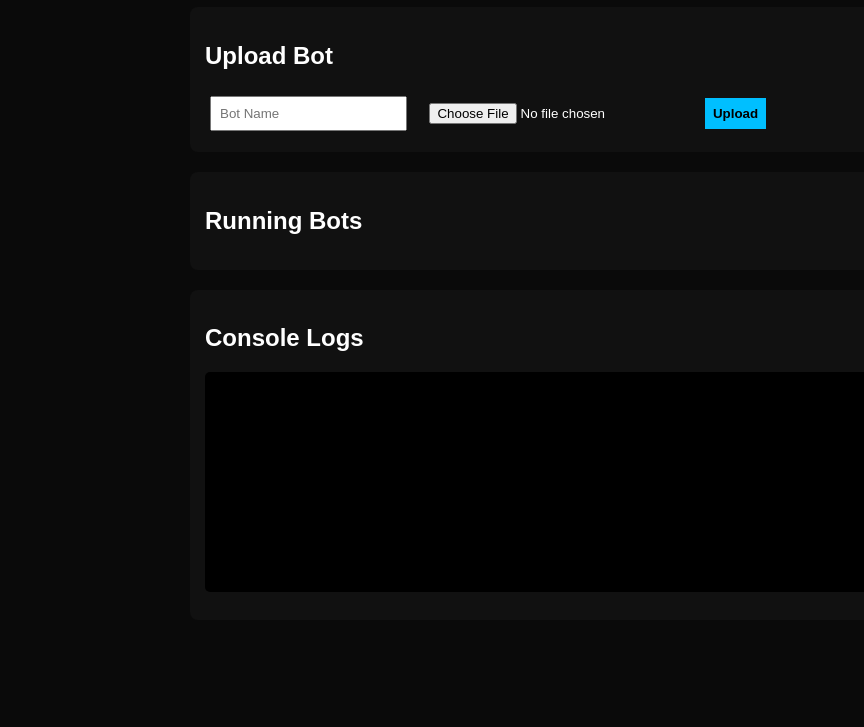
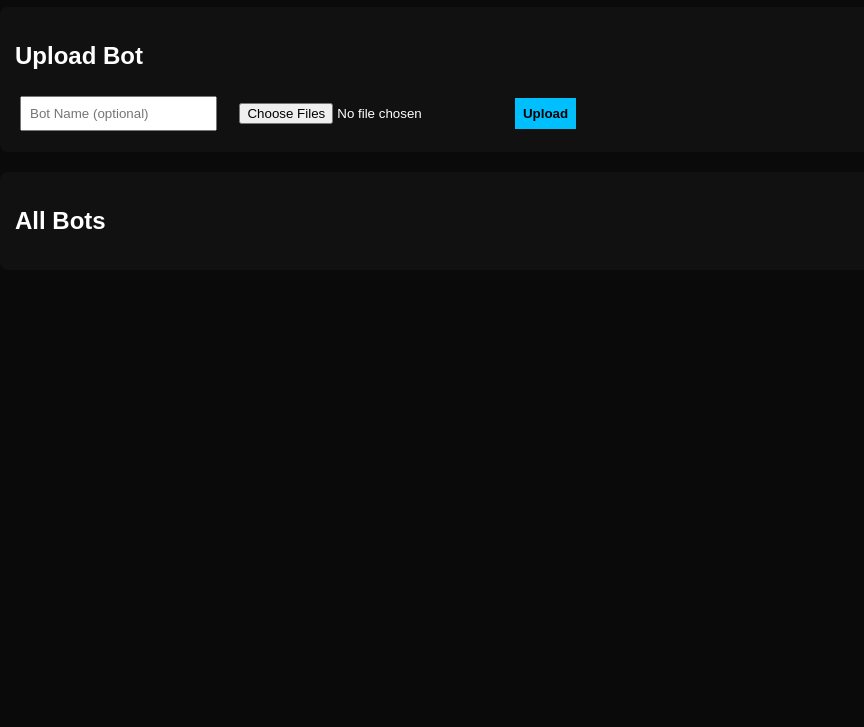
Before and after one commit to sadiyabhbb/DISCORD-HOST-SERVER, a website: page public/index.html in a window 1280 px wide. Shown: the part 73-800 px from the top of the page, without its empty margins (0-864 px from the left). Drawn offline with Linux system fonts and the light colour scheme; no server answers.

Commit message:
Update index.html

```diff
--- a/public/index.html
+++ b/public/index.html
@@ -2,33 +2,25 @@
 <html lang="en">
 <head>
 <meta charset="UTF-8">
-<title>Bot Hosting Dashboard</title>
+<meta name="viewport" content="width=device-width, initial-scale=1.0">
 <link rel="stylesheet" href="style.css">
+<title>Bot Hosting</title>
 </head>
 <body>
-<div class="container">
-  <h1>Bot Hosting Dashboard</h1>
+<h1>Bot Hosting Console</h1>
 
-  <section class="upload">
-    <h2>Upload Bot</h2>
-    <form id="uploadForm">
-      <input type="text" placeholder="Bot Name" id="botName" required>
-      <input type="file" id="botFile" required>
-      <button type="submit">Upload</button>
-    </form>
-  </section>
+<section id="upload-section">
+  <h2>Upload Bot</h2>
+  <input type="text" id="botName" placeholder="Bot Name (optional)">
+  <input type="file" id="botFiles" multiple>
+  <button onclick="uploadBot()">Upload</button>
+</section>
 
-  <section class="bots">
-    <h2>Running Bots</h2>
-    <ul id="botList"></ul>
-  </section>
+<section id="bots-section">
+  <h2>All Bots</h2>
+  <ul id="botList"></ul>
+</section>
 
-  <section class="console">
-    <h2>Console Logs</h2>
-    <pre id="consoleOutput"></pre>
-  </section>
-</div>
-
-<script src="scripts.js"></script>
+<script src="script.js"></script>
 </body>
 </html>
```
